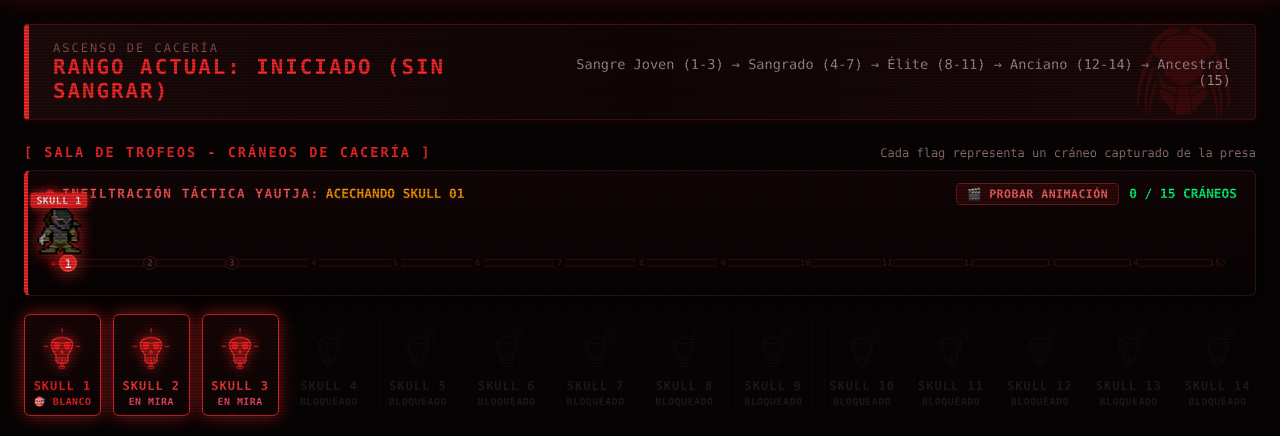
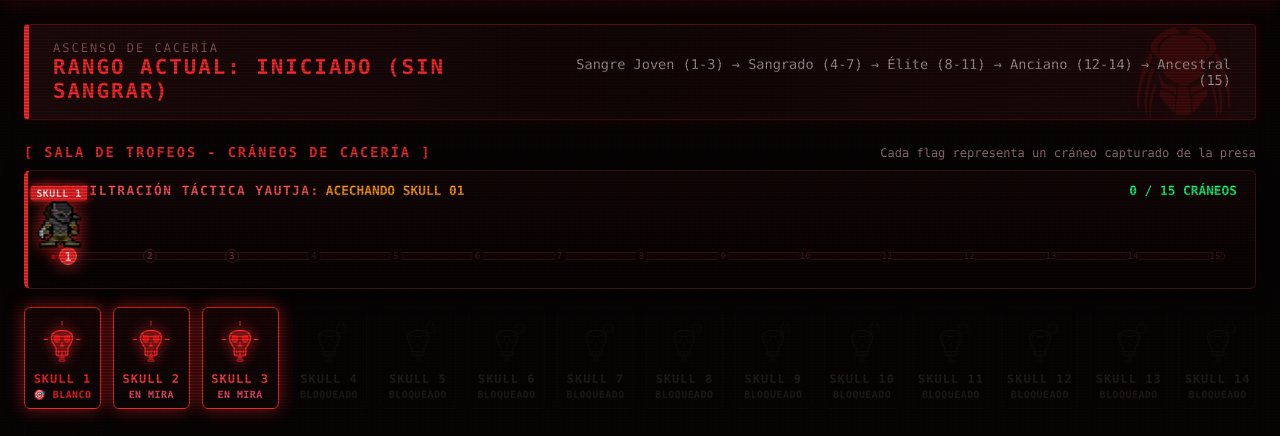
Before and after one commit to alexcdiaz123-afk/Yautja_Hunt, a Flask app: page / in a window 1280 px wide. Shown: the part 90-526 px from the top of the page. Run offline with Flask 3, Linux system fonts and the light colour scheme.

Commit message:
Trigger skull extraction animation strictly upon claiming skulls (remove manual demo button)

```diff
--- a/yautja_engine/static/css/yautja_theme.css
+++ b/yautja_engine/static/css/yautja_theme.css
@@ -893,25 +893,6 @@ body.thermal-vision .arma-link-btn:hover {
   100% { opacity: 1; transform: scale(1.15); box-shadow: 0 0 12px #ff2a2a; }
 }
 
-.btn-demo-trophy {
-  background: rgba(255, 42, 42, 0.12);
-  color: #ff6666;
-  border: 1px solid #661a1a;
-  border-radius: 4px;
-  padding: 3px 10px;
-  font-size: 0.72rem;
-  font-family: var(--y-font-hud);
-  font-weight: bold;
-  cursor: pointer;
-  letter-spacing: 0.5px;
-  transition: all 0.2s;
-}
-
-.btn-demo-trophy:hover {
-  background: var(--y-red);
-  color: #000;
-  box-shadow: 0 0 10px rgba(255, 42, 42, 0.7);
-}
 
 .tracker-rail-wrapper {
   position: relative;
--- a/yautja_engine/static/js/app.js
+++ b/yautja_engine/static/js/app.js
@@ -728,14 +728,6 @@ function closeTrophyCelebration(e) {
   }
 }
 
-function demoTrophyAnimation() {
-  const sampleData = {
-    message: "Skull 03 — La Entrada (Bóveda Descubierta)",
-    points_added: 100,
-    new_rank: "Sangrado (Blooded)"
-  };
-  triggerSkullTrophyCelebration(sampleData, "Sangre Joven (Young Blood)");
-}
 
 // Synthesize authentic 8-bit arcade Yautja triumph audio using Web Audio API
 function playYautjaTrophySound() {
--- a/yautja_engine/templates/index.html
+++ b/yautja_engine/templates/index.html
@@ -79,9 +79,6 @@
             <span id="trackerTargetLabel" style="color: #ff9900; font-size: 0.8rem; font-weight: bold; margin-left: 6px;">ACECHANDO SKULL 01</span>
           </div>
           <div style="display: flex; align-items: center; gap: 10px;">
-            <button type="button" class="btn-demo-trophy" onclick="demoTrophyAnimation()" title="Probar animación de cráneo cobrado">
-              🎬 PROBAR ANIMACIÓN
-            </button>
             <span id="trackerProgressCount" style="color: #00ff77; font-size: 0.8rem; font-weight: bold;">
               0 / 15 CRÁNEOS
             </span>
```
